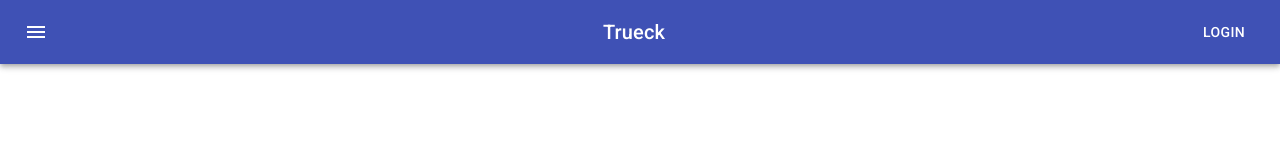
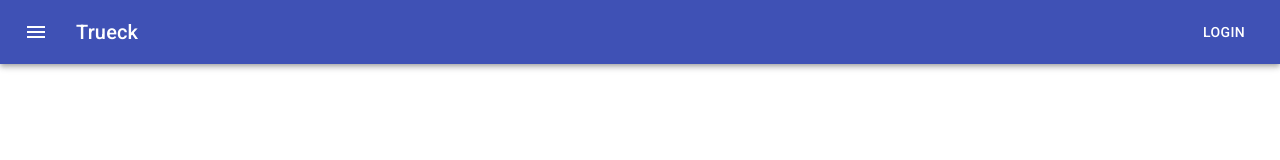
Before and after one commit to gonvazsua/trueck, a React (Create React App) app: page / in a window 1280 px wide. Shown: the top 160 px of the page. Built offline with nearby package versions, Linux system fonts and the light colour scheme.

Commit message:
Adds Header logic

```diff
--- a/package.json
+++ b/package.json
@@ -11,7 +11,6 @@
     "react": "^17.0.2",
     "react-dom": "^17.0.2",
     "react-recoil-hooks-testing-library": "0.0.8",
-    "react-router": "^5.2.0",
     "react-router-dom": "^5.2.0",
     "react-scripts": "4.0.3",
     "recoil": "^0.3.1",
--- a/src/App.js
+++ b/src/App.js
@@ -1,13 +1,16 @@
 import './App.css';
 import Header from "./components/Header/Header";
 import {RecoilRoot} from "recoil";
+import {BrowserRouter} from "react-router-dom";
 
 function App() {
   return (
       <RecoilRoot>
-        <div className="App" data-testid='App'>
-          <Header data-testId='Header-Component'/>
-        </div>
+          <div data-testid='app'>
+              <BrowserRouter>
+                  <Header data-testId='Header-Component'/>
+              </BrowserRouter>
+          </div>
       </RecoilRoot>
   );
 }
--- a/src/common/user/userAtom.js
+++ b/src/common/user/userAtom.js
@@ -1,6 +1,6 @@
 const {atom} = require("recoil");
 
-export const userState = atom({
+export const userAtom = atom({
     key: 'userState',
     default: {
         isLogged: false,
--- a/src/components/Header/Header.js
+++ b/src/components/Header/Header.js
@@ -2,9 +2,9 @@ import {AppBar, IconButton, makeStyles, Toolbar} from "@material-ui/core";
 import MenuIcon from '@material-ui/icons/Menu';
 import Typography from '@material-ui/core/Typography';
 import Button from '@material-ui/core/Button';
-import {useHistory} from "react-router";
+import {useHistory} from "react-router-dom";
 
-function Header() {
+function Header(props) {
 
     const classes = useStyles();
     const history = useHistory();
@@ -22,7 +22,14 @@ function Header() {
                 <Typography variant="h6" className={classes.title} data-testid='header-title'>
                     Trueck
                 </Typography>
-                <Button color="inherit" data-testid='header-loginButton' onClick={handleLoginClick}>Login</Button>
+                { !props.isLoggedIn &&
+                    <Button color="inherit" data-testid='header-loginButton' name="loginButton" onClick={handleLoginClick}>Login</Button>
+                }
+                { props.isLoggedIn &&
+                    <Typography variant="h6" className={classes.title} data-testid='header-user-name'>
+                        {props.name}
+                    </Typography>
+                }
             </Toolbar>
         </AppBar>
     );
```
Also changed, not shown: 1 other file (tests, documents, lock files or other folders).
